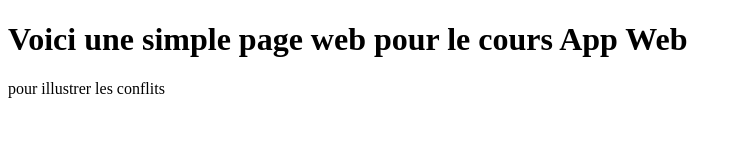
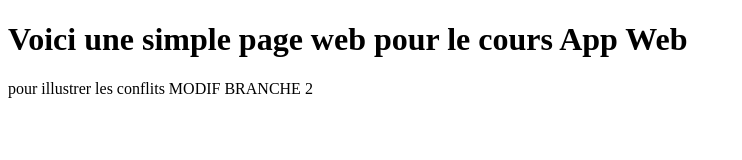
Before and after one commit to QuentinGast/FirstTest, a plain HTML site: page index.html in a window 1280 px wide. Shown: the whole page, without its empty margins (0-742 px from the left). Drawn offline with Linux system fonts and the light colour scheme.

Commit message:
modif balise p

```diff
--- a/index.html
+++ b/index.html
@@ -8,6 +8,6 @@
 </head>
 <body>
     <h1>Voici une simple page web pour le cours App Web</h1>
-    <p>pour illustrer les conflits</p>
+    <p>pour illustrer les conflits MODIF BRANCHE 2</p>
 </body>
 </html>
```
